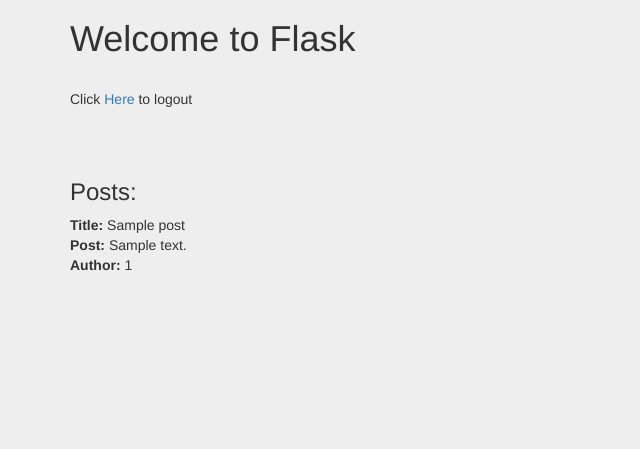
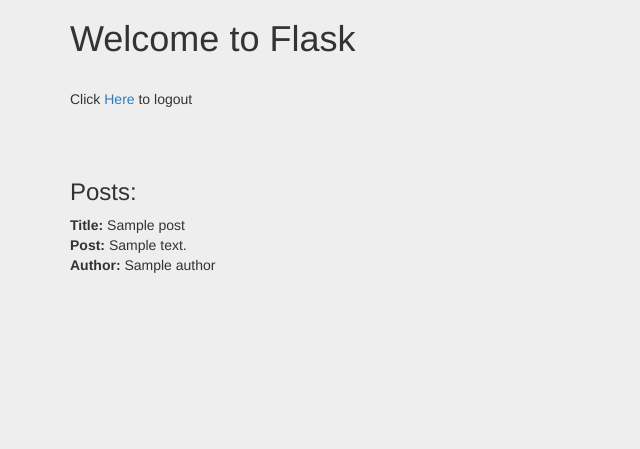
Before and after one commit to viveksyngh/Online-Music-Player, a Flask app: template templates/index.html in a window 1280 px wide. Shown: the part 41-490 px from the top of the page, without its empty margins (0-640 px from the left). Run offline with Flask 2, Linux system fonts and the light colour scheme; the template is opened without the code that fills it: most values are stand-ins (such as "Sample title", 1, 10 or a date in 2020); some libraries are stand-ins or nearby versions.

Commit message:
Author Name

```diff
--- a/templates/index.html
+++ b/templates/index.html
@@ -9,7 +9,7 @@
  {% for post in posts %}
  	<strong>Title:</strong> {{ post.title }} <br>
  	<strong>Post:</strong>  {{ post.description }} <br>
- 	<strong>Author:</strong>  {{ post.author_id }} <br>
+ 	<strong>Author:</strong>  {{ post.author.name }} <br>
    <br>
    {% endfor %}
 {% endblock %}
```
